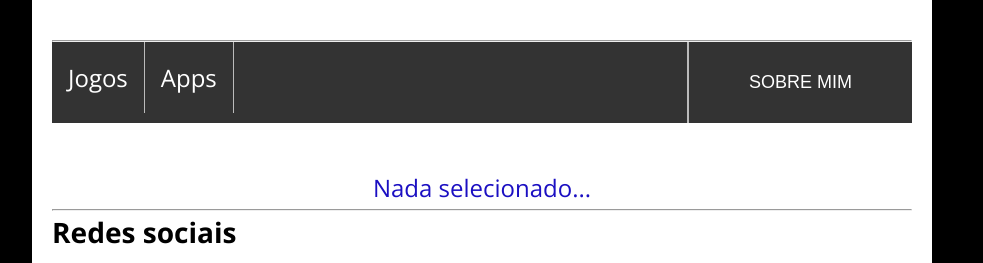
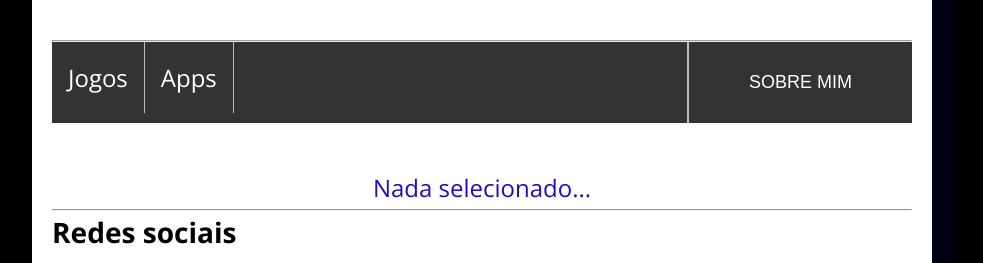
Before and after one commit to JulianAlves006/SiteGeral, a plain HTML site: page index.html in a window 1280 px wide. Shown: the part 246-509 px from the top of the page, without its empty margins (158-1141 px from the left). Drawn offline with nearby package versions, Linux system fonts and the light colour scheme.

Commit message:
mudanças na shadow box

```diff
--- a/style.css
+++ b/style.css
@@ -32,6 +32,9 @@ body {
   background: #fff;
   padding: 20px;
   border-radius: 9px;
+  -webkit-box-shadow: 13px 13px 17px 10px rgba(0,1,20,1);
+  -moz-box-shadow: 13px 13px 17px 10px rgba(0,1,20,1);
+  box-shadow: 13px 13px 17px 10px rgba(0,1,20,1);
 }
 
 form input, form label{
```
Also changed, not shown: sobre.html (+2 -2 lines).
